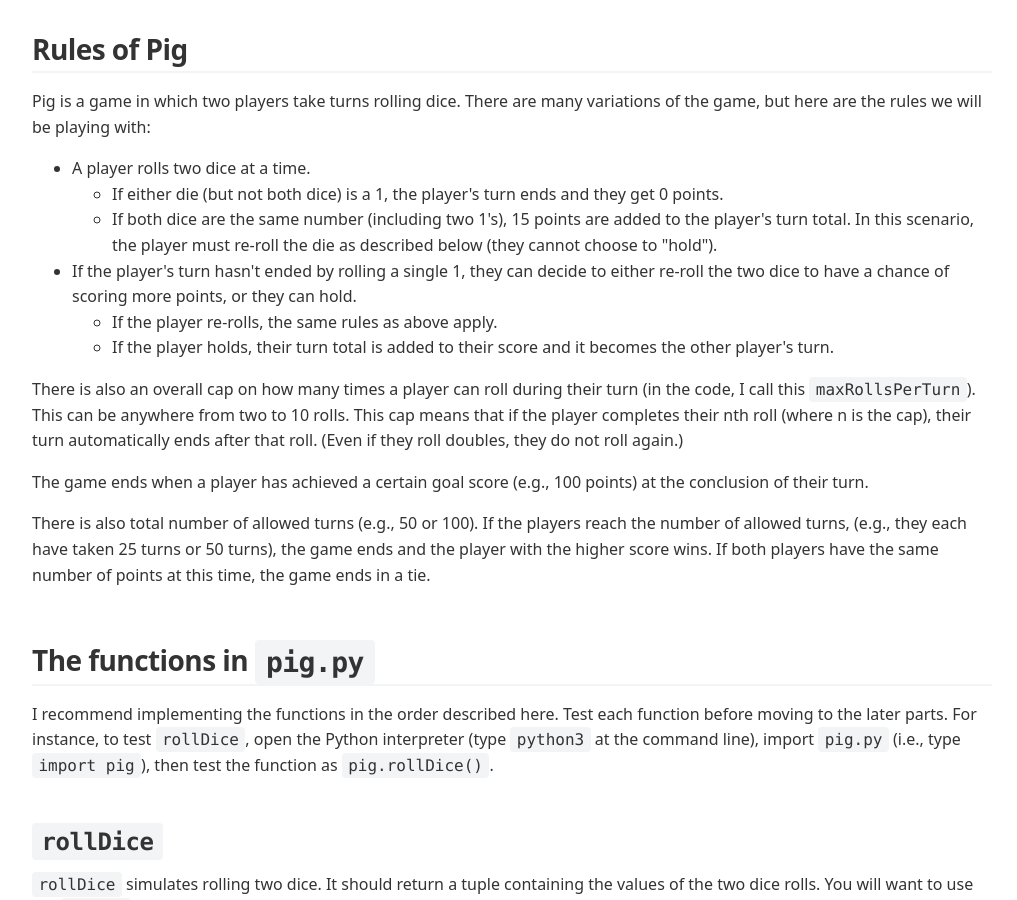
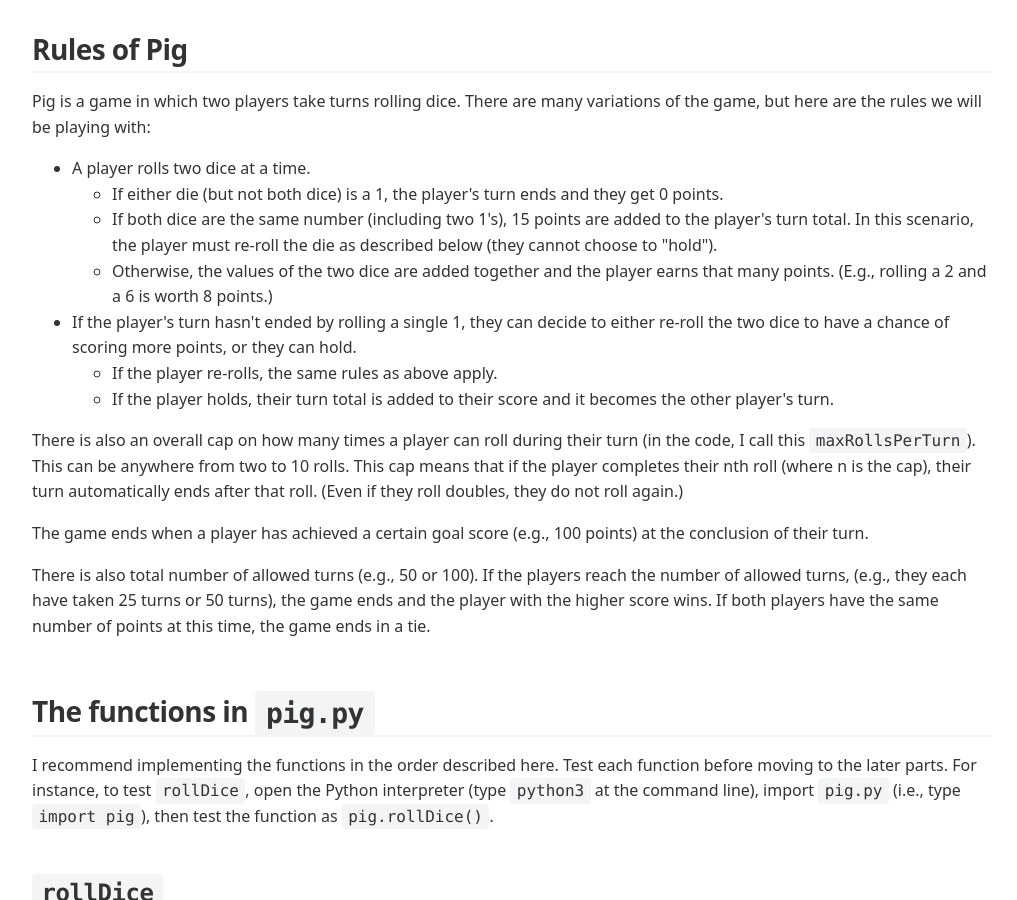
Before and after one commit to annapmeyer/annapmeyer.github.io, a Jekyll site: the page built from _pages/teaching/2026-2spring-cs111/assignments/hw4/hw4.html, in a window 1280 px wide and 900 px high, scrolled down 884 px. Shown: the whole window, without its empty margins (128-1145 px from the left). Built offline with Jekyll 4.4.1, drawn with Linux system fonts in a browser that asks for light colours.

Commit message:
update hw4 desc

```diff
--- a/_pages/teaching/2026-2spring-cs111/assignments/hw4/hw4.html
+++ b/_pages/teaching/2026-2spring-cs111/assignments/hw4/hw4.html
@@ -275,6 +275,8 @@ are the rules we will be playing with:
 <li>If either die (but not both dice) is a 1, the player's turn ends and they get 0 points.</li>
 <li>If both dice are the same number (including two 1's), 15 points are added to the player's turn total.
 In this scenario, the player must re-roll the die as described below (they cannot choose to "hold").</li>
+<li>Otherwise, the values of the two dice are added together and the player earns that many points. (E.g., rolling
+  a 2 and a 6 is worth 8 points.)</li>
 </ul></li>
 <li>If the player's turn hasn't ended by rolling a single 1, they can decide to either re-roll the two dice to
 have a chance of scoring more points, or they can hold.
```
